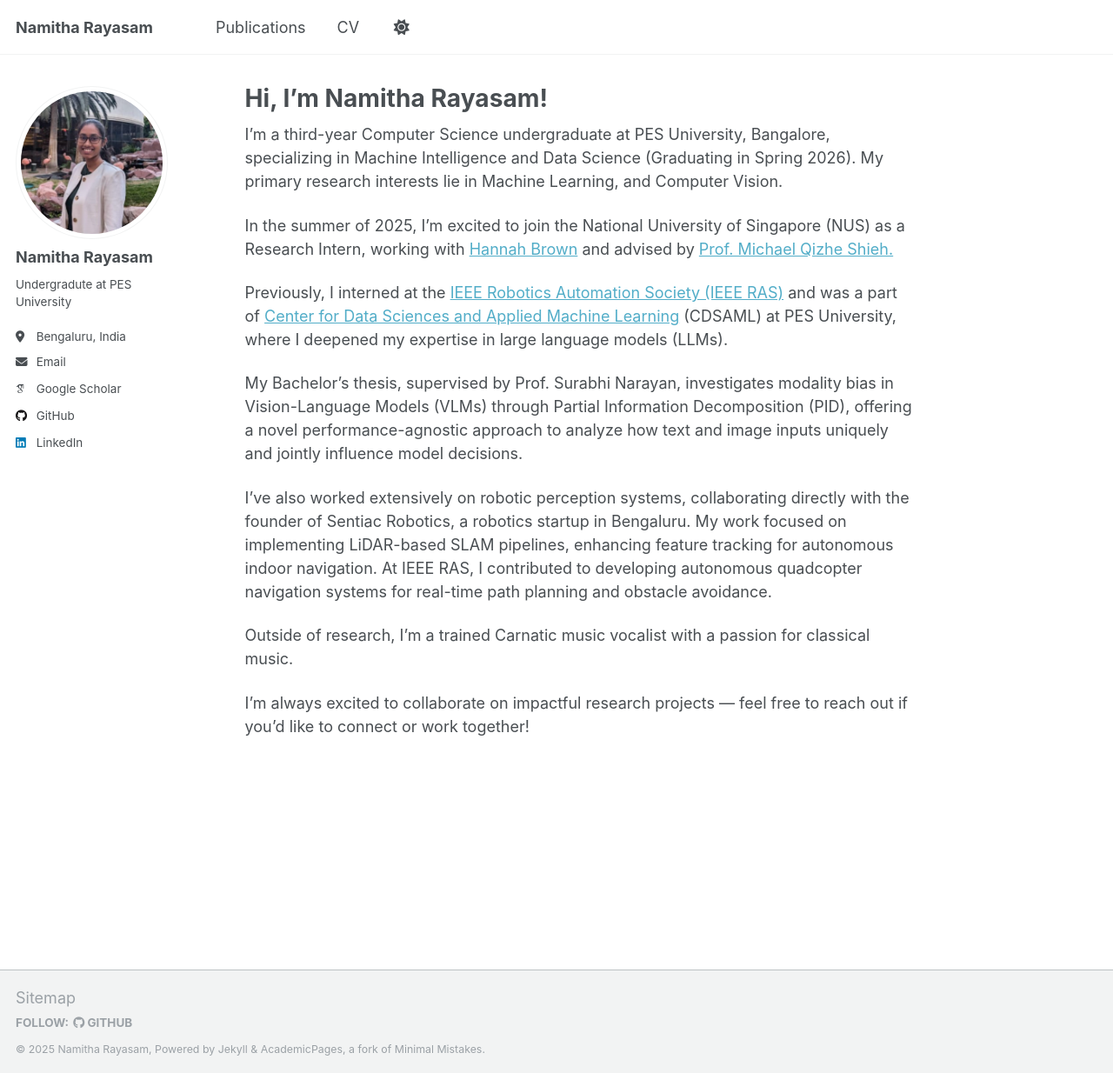
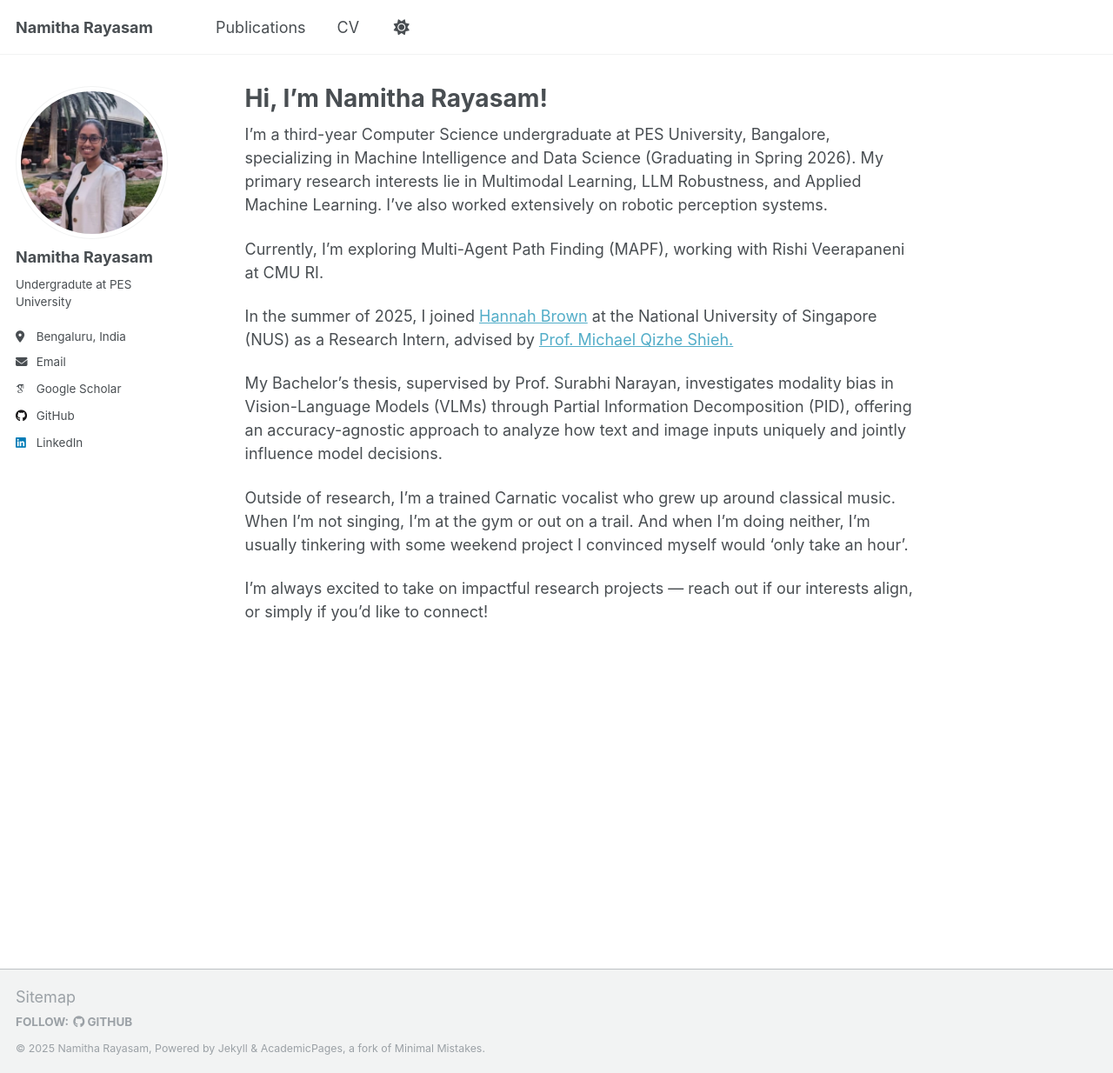
Before and after one commit to namitharayasam/namitharayasam.github.io, a Jekyll site: the page built from _pages/about.md, in a window 1280 px wide and 1234 px high. Shown: the whole window at 87% size. Built offline with Jekyll 4.4.1, drawn with Linux system fonts in a browser that asks for light colours; some web fonts are replaced.

Commit message:
Update about.md

```diff
--- a/_pages/about.md
+++ b/_pages/about.md
@@ -7,20 +7,17 @@ redirect_from:
   - /about.html
 ---
 
-I’m a third-year Computer Science undergraduate at PES University, Bangalore, specializing in Machine Intelligence and Data Science (Graduating in Spring 2026). My primary research interests lie in Machine Learning, and Computer Vision.
+I’m a third-year Computer Science undergraduate at PES University, Bangalore, specializing in Machine Intelligence and Data Science (Graduating in Spring 2026). My primary research interests lie in Multimodal Learning, LLM Robustness, and Applied Machine Learning. I’ve also worked extensively on robotic perception systems.
 
-In the summer of 2025, I’m excited to join the National University of Singapore (NUS) as a Research Intern, working with [Hannah Brown](https://hannah-aught.github.io/) and advised by [Prof. Michael Qizhe Shieh.](https://www.comp.nus.edu.sg/cs/people/mshieh/)
+Currently, I’m exploring Multi-Agent Path Finding (MAPF), working with Rishi Veerapaneni at CMU RI.
 
-Previously, I interned at the [IEEE Robotics Automation Society (IEEE RAS)](https://ieee-ras-pesu.github.io/website/) and was a part of [Center for Data Sciences and Applied Machine Learning](https://research.pes.edu/center-for-data-sciences-and-applied-machine-learning/) (CDSAML) at PES University, where I deepened my expertise in large language models (LLMs).
+In the summer of 2025, I joined [Hannah Brown](https://hannah-aught.github.io/) at the National University of Singapore (NUS) as a Research Intern, advised by [Prof. Michael Qizhe Shieh.](https://www.comp.nus.edu.sg/cs/people/mshieh/)
 
-My Bachelor’s thesis, supervised by Prof. Surabhi Narayan, investigates modality bias in Vision-Language Models (VLMs) through Partial Information Decomposition (PID), offering a novel performance-agnostic approach to analyze how text and image inputs uniquely and jointly influence model decisions.
+My Bachelor’s thesis, supervised by Prof. Surabhi Narayan, investigates modality bias in Vision-Language Models (VLMs) through Partial Information Decomposition (PID), offering an accuracy-agnostic approach to analyze how text and image inputs uniquely and jointly influence model decisions.
 
-I’ve also worked extensively on robotic perception systems, collaborating directly with the founder of Sentiac Robotics, a robotics startup in Bengaluru. My work focused on implementing LiDAR-based SLAM pipelines, enhancing feature tracking for autonomous indoor navigation. At IEEE RAS, I contributed to developing autonomous quadcopter navigation systems for real-time path planning and obstacle avoidance.
+Outside of research, I’m a trained Carnatic vocalist who grew up around classical music. When I’m not singing, I’m at the gym or out on a trail. And when I’m doing neither, I’m usually tinkering with some weekend project I convinced myself would ‘only take an hour'.
 
-Outside of research, I'm a trained Carnatic music vocalist with a passion for classical music.
-
-I’m always excited to collaborate on impactful research projects — feel free to reach out if you'd like to connect or work together!
-
+I’m always excited to take on impactful research projects — reach out if our interests align, or simply if you’d like to connect!
 
 
 <!-- Getting started
```
